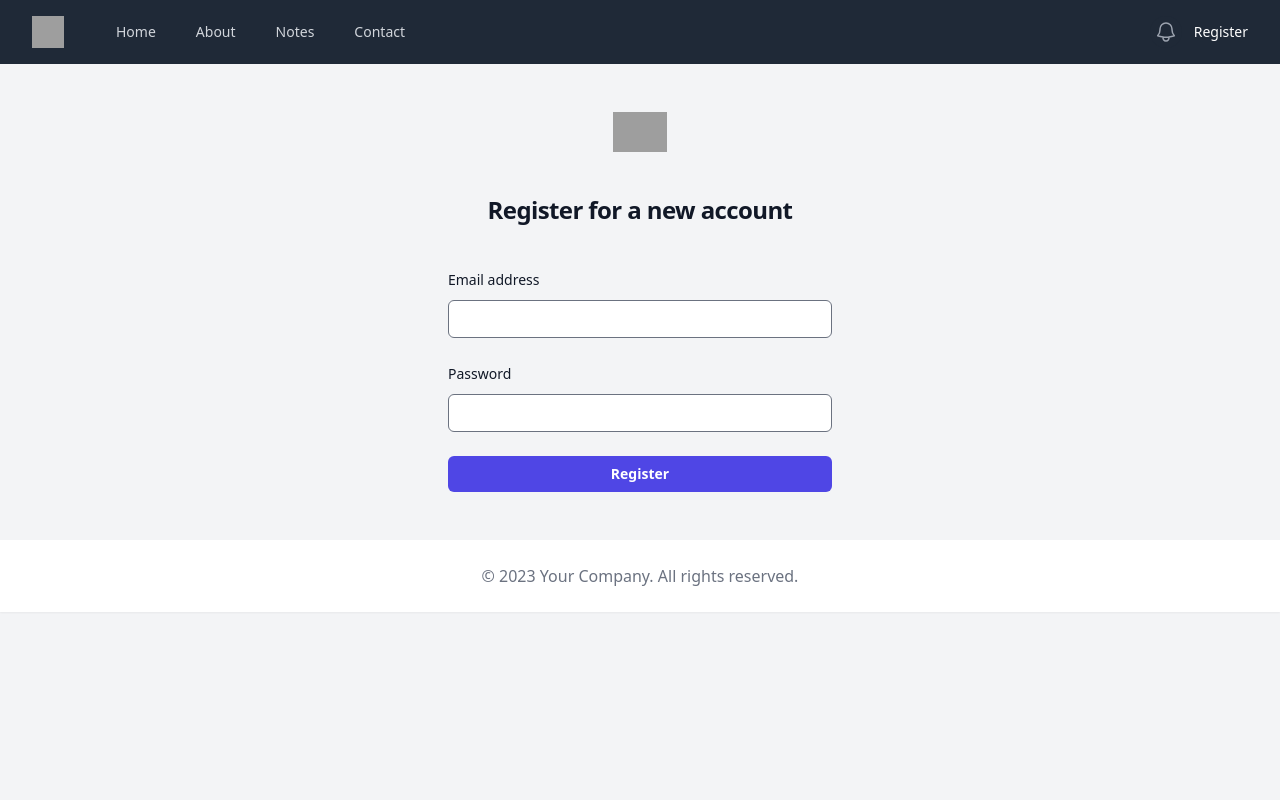
After one commit to Aly-Mohsen/PHP_Playground, a PHP site: page /register in a window 1280 px wide. The commit adds this page. Run offline with PHP 8.4, Linux system fonts and the light colour scheme; data that the repository does not hold is empty; some libraries are stand-ins or nearby versions; grey boxes are pictures that could not be loaded.

Commit message:
Add user registration functionality
Implemented user registration with form validation, database checks, and session management. Added registration routes, controller logic, and view. Updated navigation to show register link for unauthenticated users and ensured session is started in public entry point.

```diff
--- a/demo/controllers/about.php
+++ b/demo/controllers/about.php
@@ -1,6 +1,5 @@
 <?php
 
-dd($_SESSION['name']);
 
 view("about.view.php", [
     'heading' => 'About Us',
--- a/demo/controllers/index.php
+++ b/demo/controllers/index.php
@@ -1,4 +1,6 @@
 <?php
+
+$_SESSION['name'] = 'Aly';
 
 view("index.view.php", [
     'heading' => 'Home',
--- /dev/null
+++ b/demo/controllers/registration/create.php
@@ -0,0 +1,3 @@
+<?php
+
+view('registration/create.view.php');
--- a/demo/public/index.php
+++ b/demo/public/index.php
@@ -1,5 +1,6 @@
 <?php
 
+session_start();
 const BASE_PATH = __DIR__.'/../';
 
 require BASE_PATH.'Core/functions.php';
--- a/demo/routes.php
+++ b/demo/routes.php
@@ -14,3 +14,6 @@ $router ->patch('/note', 'controllers/notes/update.php');
 
 $router ->get('/notes/create', 'controllers/notes/create.php');
 $router ->post('/notes', 'controllers/notes/store.php');
+
+$router ->get('/register', 'controllers/registration/create.php');
+$router ->post('/register', 'controllers/registration/store.php');
--- a/demo/views/partials/nav.php
+++ b/demo/views/partials/nav.php
@@ -30,7 +30,15 @@
                             <button class="relative flex max-w-xs items-center rounded-full bg-gray-800 text-sm focus:outline-hidden focus-visible:ring-2 focus-visible:ring-white focus-visible:ring-offset-2 focus-visible:ring-offset-gray-800">
                                 <span class="absolute -inset-1.5"></span>
                                 <span class="sr-only">Open user menu</span>
+                                <?php if ($_SESSION['user'] ?? false) : ?>
                                 <img src="https://images.unsplash.com/photo-1472099645785-5658abf4ff4e?ixlib=rb-1.2.1&ixid=eyJhcHBfaWQiOjEyMDd9&auto=format&fit=facearea&facepad=2&w=256&h=256&q=80" alt="" class="size-8 rounded-full" />
+                                <?php else : ?>
+                                    <a href = "/register"
+                                    class = "text-white"
+                                    >
+                                    Register
+                                </a>
+                                <?php endif; ?>
                             </button>
 
                             <el-menu anchor="bottom end" popover class="w-48 origin-top-right rounded-md bg-white py-1 shadow-lg ring-1 ring-black/5 transition transition-discrete [--anchor-gap:--spacing(2)] focus:outline-hidden data-closed:scale-95 data-closed:transform data-closed:opacity-0 data-enter:duration-100 data-enter:ease-out data-leave:duration-75 data-leave:ease-in">
--- /dev/null
+++ b/demo/views/registration/create.view.php
@@ -0,0 +1,79 @@
+<?php require base_path('views/partials/head.php') ?>
+<?php require base_path('views/partials/nav.php') ?>
+<!-- <?php require base_path('views/partials/banner.php') ?> -->
+
+<main>
+    <div class="flex min-h-full flex-col justify-center px-6 py-12 lg:px-8">
+        <div class="sm:mx-auto sm:w-full sm:max-w-sm">
+            <img src="https://tailwindcss.com/plus-assets/img/logos/mark.svg?color=indigo&shade=600"
+            alt="Your Company"
+            class="mx-auto h-10 w-auto" />
+            <h2 class="mt-10 text-center text-2xl/9 font-bold tracking-tight text-gray-900">
+                Register for a new account
+            </h2>
+        </div>
+
+        <div class="mt-10 sm:mx-auto sm:w-full sm:max-w-sm">
+            <form
+            action="/register"
+            method="POST"
+            class="space-y-6"
+            >
+                <div>
+                    <label for="email"
+                        class="block text-sm/6 font-medium text-gray-900">
+                        Email address
+                    </label>
+                    <div class="mt-2">
+                        <input id="email"
+                        type="email"
+                        name="email"
+                        required
+                        autocomplete="email"
+                        class="block w-full rounded-md bg-white px-3 py-1.5 text-base text-gray-900 outline-1 -outline-offset-1 outline-gray-300 placeholder:text-gray-400 focus:outline-2 focus:-outline-offset-2 focus:outline-indigo-600 sm:text-sm/6"
+                        />
+                    </div>
+
+                    <?php if (isset($errors['email'])) : ?>
+                                        <p class="text-red-500 text-xs mt-2"><?= $errors['email'] ?></p>
+                                    <?php endif; ?>
+
+                </div>
+
+                <div>
+                    <div class="flex items-center justify-between">
+                        <label
+                        for="password"
+                        class="block text-sm/6 font-medium text-gray-900">
+                        Password
+                    </label>
+                    </div>
+                    <div class="mt-2">
+                        <input id="password"
+                         type="password"
+                         name="password"
+                         required
+                         autocomplete="current-password"
+                        class="block w-full rounded-md bg-white px-3 py-1.5 text-base text-gray-900 outline-1 -outline-offset-1 outline-gray-300 placeholder:text-gray-400 focus:outline-2 focus:-outline-offset-2 focus:outline-indigo-600 sm:text-sm/6"
+                        />
+                    </div>
+
+                    <?php if (isset($errors['password'])) : ?>
+                                        <p class="text-red-500 text-xs mt-2"><?= $errors['password'] ?></p>
+                                    <?php endif; ?>
+
+                </div>
+
+                <div>
+                    <button type="submit"
+                        class="flex w-full justify-center rounded-md bg-indigo-600 px-3 py-1.5 text-sm/6 font-semibold text-white shadow-xs hover:bg-indigo-500 focus-visible:outline-2 focus-visible:outline-offset-2 focus-visible:outline-indigo-600">
+                        Register
+                    </button>
+                </div>
+            </form>
+        </div>
+    </div>
+
+</main>
+
+<?php require base_path('views/partials/footer.php') ?>
```
Also changed, not shown: demo/controllers/registration/store.php (added, +53 -0 lines).
